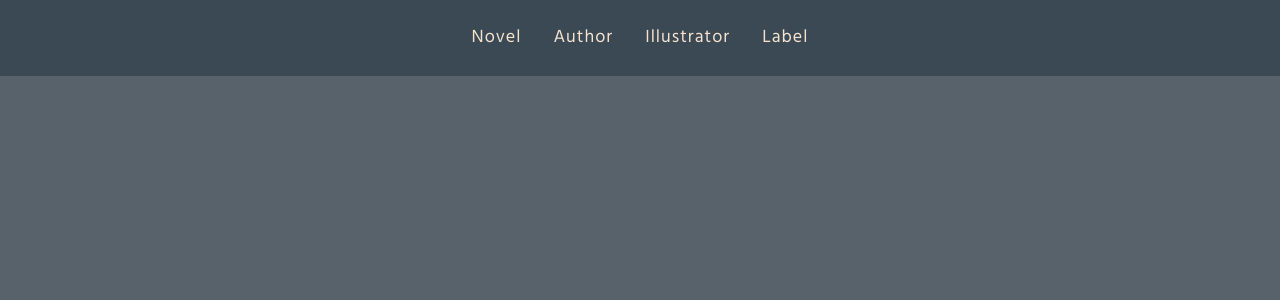
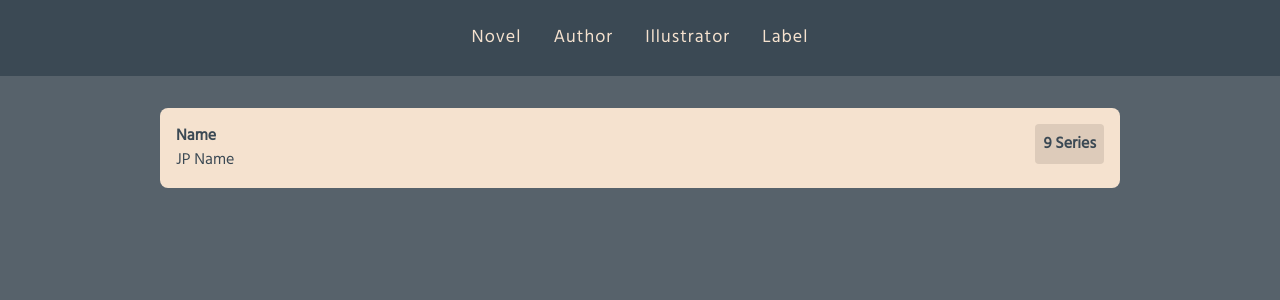
Before and after one commit to alvarodwi/project-datsys, a Vue app in the folder client/: page /illustrator-debug in a window 1280 px wide. Shown: the top 300 px of the page. Built offline with nearby package versions, Linux system fonts and the light colour scheme; a web font is replaced by a local one; what @tailwindcss/typography, vue-tailwind would draw is missing.

Commit message:
add illustrator card style

```diff
--- /dev/null
+++ b/client/src/components/crud/illustrator/IllustratorCard.vue
@@ -0,0 +1,13 @@
+<template>
+    <div class="w-3/4 mx-auto p-4 flex flex-row mt-8 bg-sepia-500 rounded-lg">
+        <div class="flex-1">
+            <p class="text-steel-500 font-semibold">Name</p>
+            <p class="text-steel-500">JP Name</p>
+        </div>
+        <div>
+            <div class="bg-sepia-600 w-max rounded p-2 mt-auto mb-auto">
+                <p class="text-steel-500 font-semibold">9 Series</p>
+            </div>
+        </div>
+    </div>
+</template>
--- a/client/src/router.js
+++ b/client/src/router.js
@@ -83,5 +83,10 @@ export default new Router({
       name: "author-debug",
       component: () => import("./components/crud/author/AuthorCard"),
     },
+    {
+      path: "/illustrator-debug",
+      name: "illustrator-debug",
+      component: () => import("./components/crud/illustrator/IllustratorCard"),
+    },
   ],
 });
```
